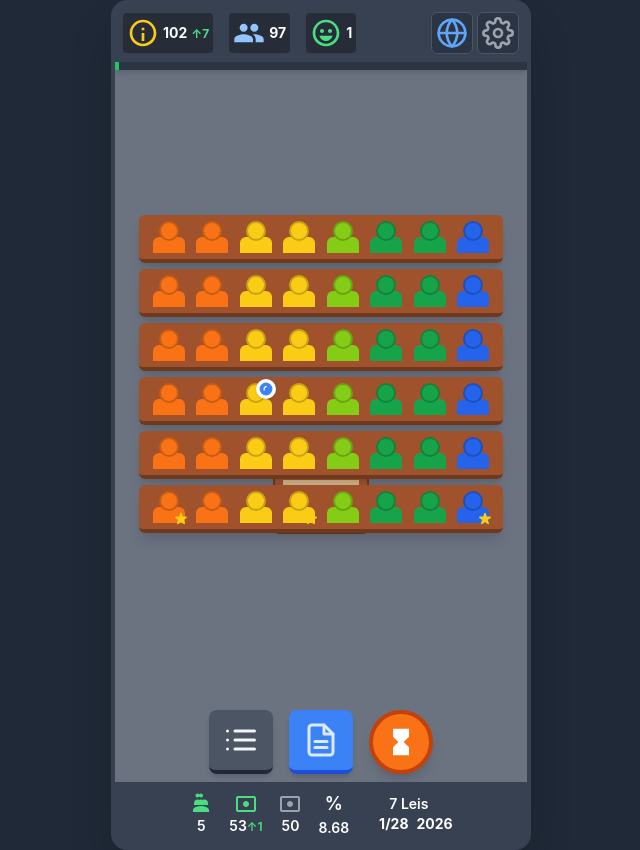
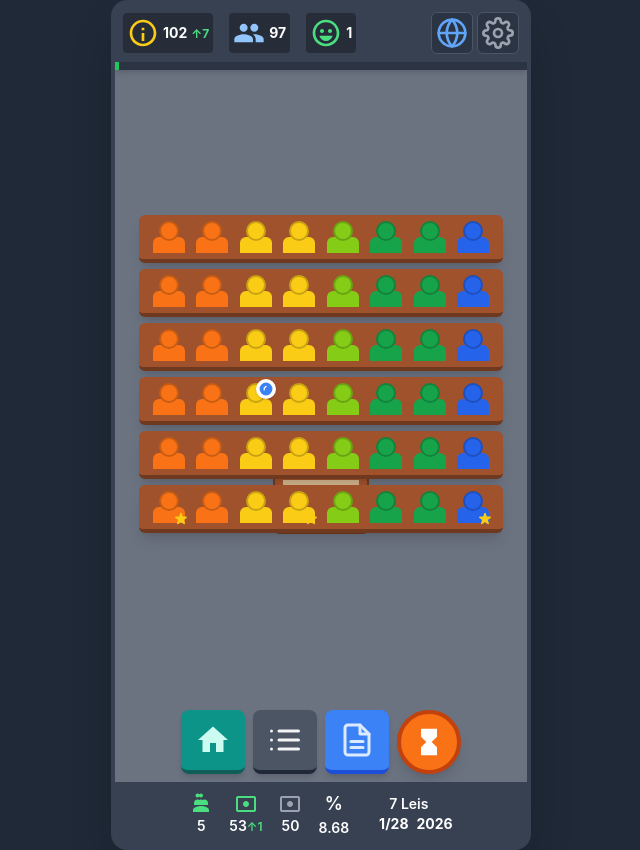
Before and after one commit to Gabrielcpmg93/politicav1, a React (Vite) app: page / in a window 1280 px wide. Both pictures are taken after a click on the button "Iniciar Jogo". Shown: the whole page, without its empty margins (319-959 px from the left). Built offline with nearby package versions, Linux system fonts and the light colour scheme.

Commit message:
feat: Add building improvement mechanic
Introduces a new mechanic for improving buildings, which costs money but increases the player's supporters.

Also refactors the law submission to correctly calculate the net cost to the player after kickbacks.

```diff
--- a/App.tsx
+++ b/App.tsx
@@ -122,9 +122,9 @@ const App: React.FC = () => {
         status: 'pending',
         budget,
     };
-    // 30% kickback from the law's budget
-    const kickback = budget * 0.3;
-    setMoney(prev => prev + Math.floor(kickback));
+    // Player pays 70% of the budget, 30% is a kickback.
+    const netCost = budget * 0.7;
+    setMoney(prev => prev - Math.floor(netCost));
     setPendingLaws(prev => [...prev, newLaw]);
     handleCloseLawModal();
     setNotification({ message: 'Lei enviada para votação!', type: 'success' });
@@ -146,6 +146,17 @@ const App: React.FC = () => {
     console.log(`Bribing person ${selectedPersonId}`);
     setNotification({ message: 'Você tentou subornar o parlamentar.', type: 'error' });
     setSelectedPersonId(null); // Deselect after action
+  };
+
+  const handleImproveBuildings = () => {
+    const improvementCost = 50;
+    if (money >= improvementCost) {
+      setMoney(prev => prev - improvementCost);
+      setSupporters(prev => prev + 1);
+      setNotification({ message: 'Prédios e casas melhorados! +1 Apoiador.', type: 'success' });
+    } else {
+      setNotification({ message: 'Dinheiro insuficiente para melhorias.', type: 'error' });
+    }
   };
 
   if (!gameStarted) {
@@ -184,6 +195,7 @@ const App: React.FC = () => {
         onConvince={handleConvince}
         onBribe={handleBribe}
         onOpenApprovedLawsModal={handleOpenApprovedLawsModal}
+        onImproveBuildings={handleImproveBuildings}
       />
       <Footer
         supporters={supporters}
--- a/components/Controls.tsx
+++ b/components/Controls.tsx
@@ -1,17 +1,18 @@
 
 import React from 'react';
-import { HourglassIcon, LawIcon, HandshakeIcon, MoneyBagIcon, ListIcon } from './icons';
+import { HourglassIcon, LawIcon, HandshakeIcon, MoneyBagIcon, ListIcon, BuildingIcon } from './icons';
 
 interface ControlsProps {
   onPassDay: () => void;
   onOpenLawModal: () => void;
   onOpenApprovedLawsModal: () => void;
+  onImproveBuildings: () => void;
   selectedPersonId: string | null;
   onConvince: () => void;
   onBribe: () => void;
 }
 
-const Controls: React.FC<ControlsProps> = ({ onPassDay, onOpenLawModal, onOpenApprovedLawsModal, selectedPersonId, onConvince, onBribe }) => {
+const Controls: React.FC<ControlsProps> = ({ onPassDay, onOpenLawModal, onOpenApprovedLawsModal, onImproveBuildings, selectedPersonId, onConvince, onBribe }) => {
   if (selectedPersonId) {
     return (
       <div className="bg-gray-500 p-2 h-[104px] flex items-center justify-center space-x-4">
@@ -34,7 +35,16 @@ const Controls: React.FC<ControlsProps> = ({ onPassDay, onOpenLawModal, onOpenAp
   }
 
   return (
-    <div className="bg-gray-500 p-2 h-[104px] flex items-end justify-center space-x-4">
+    <div className="bg-gray-500 p-2 h-[104px] flex items-end justify-center space-x-2">
+      <button
+        onClick={onImproveBuildings}
+        className={`
+          w-16 h-16 font-bold text-white rounded-lg shadow-md transition-all duration-200 flex items-center justify-center
+          bg-teal-600 border-b-4 border-teal-800 hover:bg-teal-700 active:border-b-2
+        `}
+      >
+        <BuildingIcon className="w-9 h-9 text-teal-100"/>
+      </button>
       <button
         onClick={onOpenApprovedLawsModal}
         className={`
--- a/components/icons.tsx
+++ b/components/icons.tsx
@@ -93,6 +93,12 @@ export const ListIcon: React.FC<IconProps> = ({ className }) => (
     </svg>
 );
 
+export const BuildingIcon: React.FC<IconProps> = ({ className }) => (
+    <svg className={className} viewBox="0 0 24 24" fill="currentColor">
+        <path d="M10 20v-6h4v6h5v-8h3L12 3 2 12h3v8h5z"/>
+    </svg>
+);
+
 export const ClockIcon: React.FC<IconProps> = ({ className }) => (
   <svg className={className} viewBox="0 0 20 20" fill="currentColor">
     <path fillRule="evenodd" d="M10 18a8 8 0 100-16 8 8 0 000 16zm.707-10.293a1 1 0 00-1.414-1.414L7 8.586V12h1.5V9.414l2.207-2.207z" clipRule="evenodd" />
```
